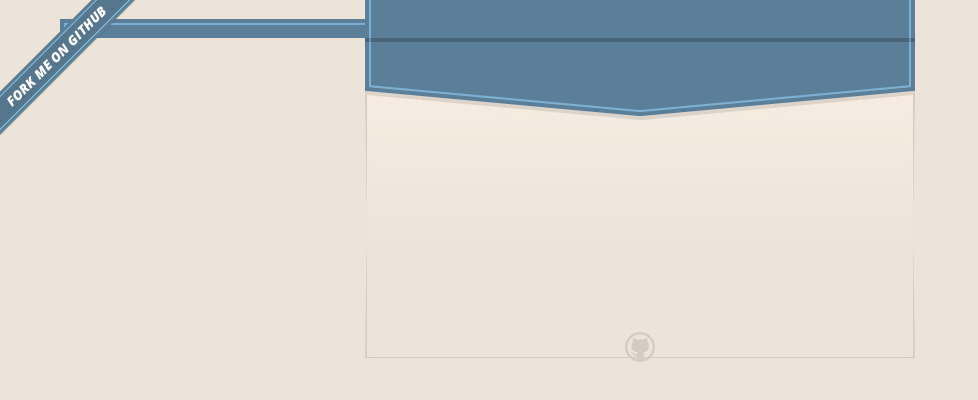
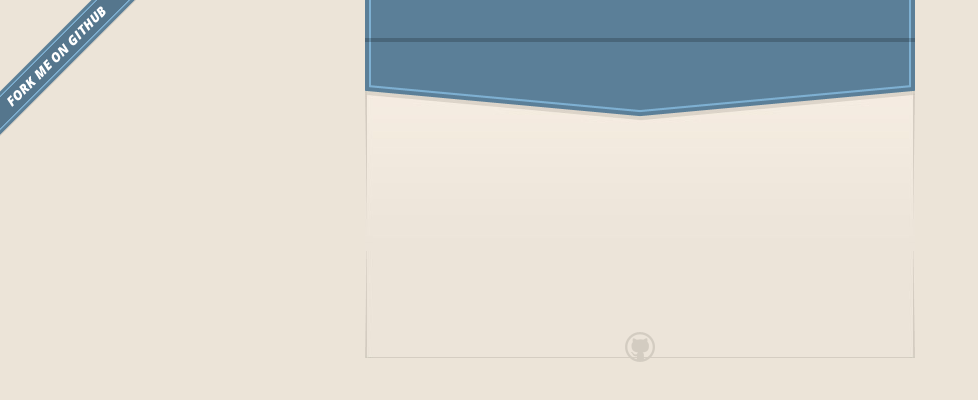
Before and after one commit to tapirnase/tapirnase.github.io, a plain HTML site: page index.html in a window 1280 px wide. Shown: the whole page, without its empty margins (0-978 px from the left). Drawn offline with nearby package versions, Linux system fonts and the light colour scheme.

Commit message:
Update index.html

```diff
--- a/index.html
+++ b/index.html
@@ -22,8 +22,8 @@
 
   <body>
     <a id="forkme_banner" href="https://github.com/tapirnase">View on GitHub</a>
-    <!--<div class="shell">-->
-    <div>
+    <div class="shell">
+
       <!--<header>
         <span class="ribbon-outer">
           <span class="ribbon-inner">
```
